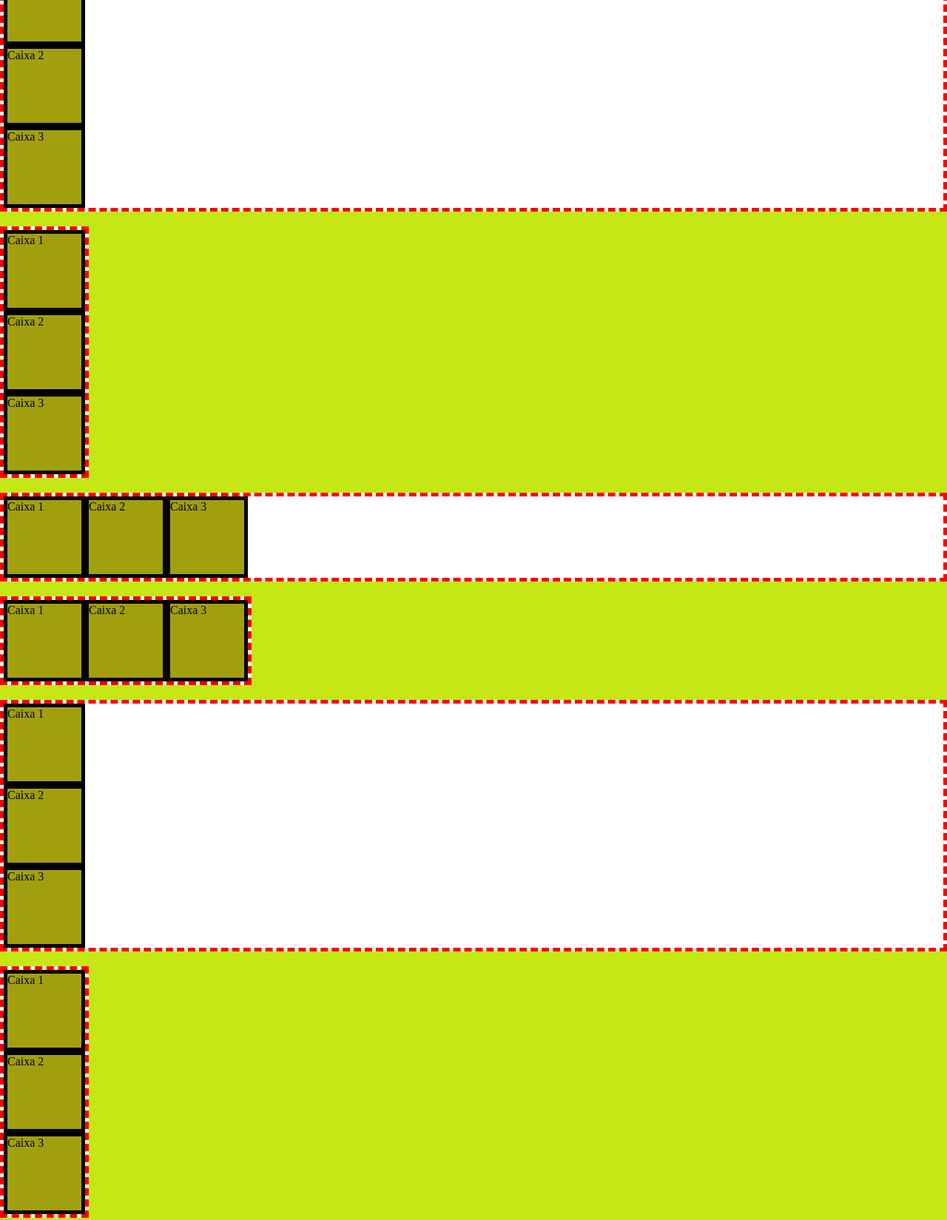
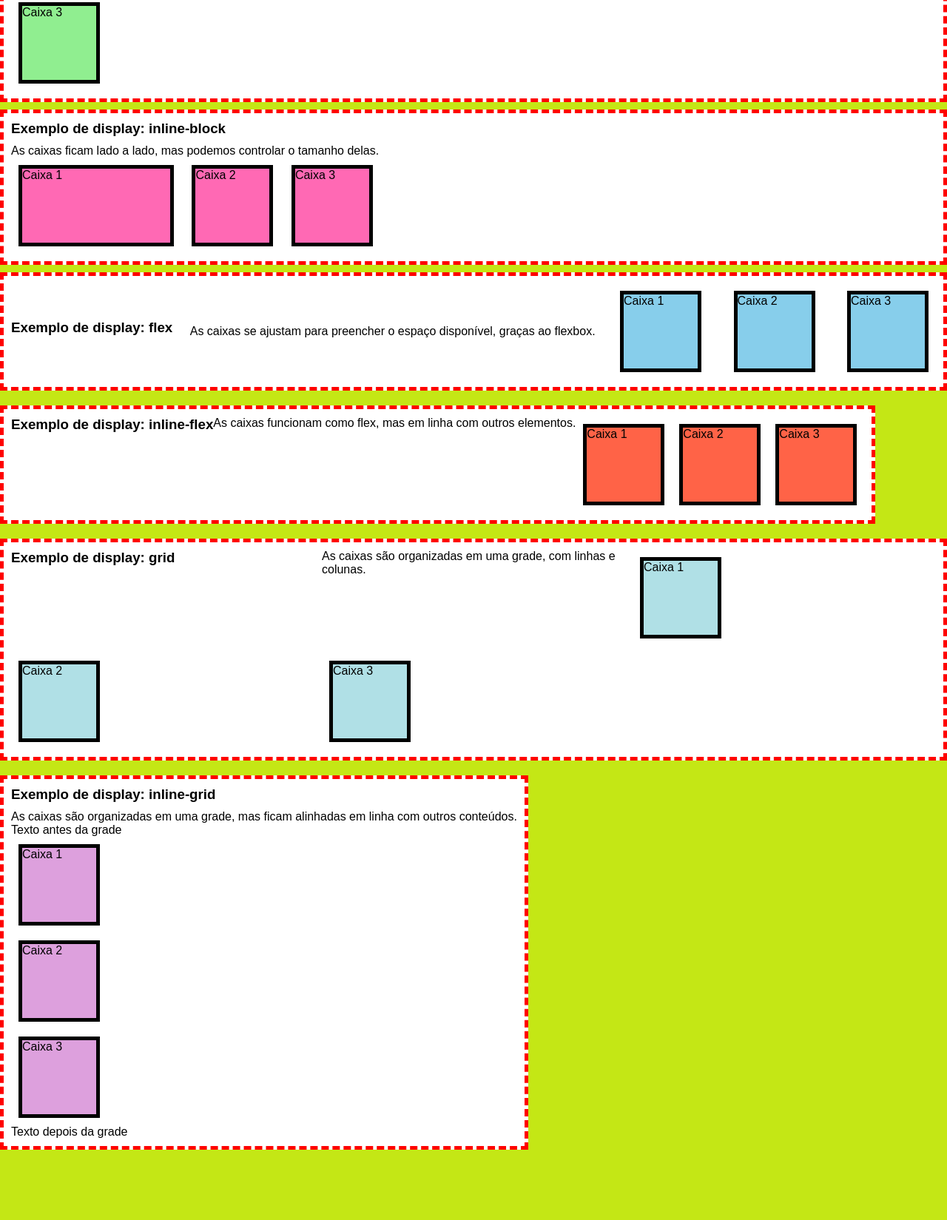
Before and after one commit to rochathili/exemplosDisplay, a plain HTML site: page index.html in a window 1280 px wide. Shown: the part 430-2079 px from the top of the page at 74% size. After the commit the page ends 1994 px from the top, so only its background shows below. Drawn offline with Linux system fonts and the light colour scheme.

Commit message:
Refinamentos visuais

```diff
--- a/index.html
+++ b/index.html
@@ -10,41 +10,64 @@
 
 <body>
   <section id="inline">
-    <div class="caixa">Caixa 1</div>
-    <div class="caixa">Caixa 2</div>
-    <div class="caixa">Caixa 3</div>
-  </section>
-  <section id="block">
-    <div class="caixa">Caixa 1</div>
-    <div class="caixa">Caixa 2</div>
-    <div class="caixa">Caixa 3</div>
-  </section>
-  <section id="inline-block">
-    <div class="caixa">Caixa 1</div>
-    <div class="caixa">Caixa 2</div>
-    <div class="caixa">Caixa 3</div>
-  </section>
-  <section id="flex">
-    <div class="caixa">Caixa 1</div>
-    <div class="caixa">Caixa 2</div>
-    <div class="caixa">Caixa 3</div>
-  </section>
-  <section id="inline-flex">
-    <div class="caixa">Caixa 1</div>
-    <div class="caixa">Caixa 2</div>
-    <div class="caixa">Caixa 3</div>
-  </section>
-  <section id="grid">
-    <div class="caixa">Caixa 1</div>
-    <div class="caixa">Caixa 2</div>
-    <div class="caixa">Caixa 3</div>
-  </section>
-  <section id="inline-grid">
+    <h3>Exemplo de display: inline</h3>
+    <p>As caixas estão lado a lado porque o display está definido como inline.</p>
     <div class="caixa">Caixa 1</div>
     <div class="caixa">Caixa 2</div>
     <div class="caixa">Caixa 3</div>
   </section>
 
+  <section id="block">
+    <h3>Exemplo de display: block</h3>
+    <p>As caixas estão uma embaixo da outra porque o display está definido como block.</p>
+    <div class="caixa">Caixa 1</div>
+    <div class="caixa">Caixa 2</div>
+    <div class="caixa">Caixa 3</div>
+  </section>
+
+  <section id="inline-block">
+    <h3>Exemplo de display: inline-block</h3>
+    <p>As caixas ficam lado a lado, mas podemos controlar o tamanho delas.</p>
+    <div class="caixa" style="width: 200px;">Caixa 1</div>
+    <div class="caixa">Caixa 2</div>
+    <div class="caixa">Caixa 3</div>
+  </section>
+
+
+  <section id="flex">
+    <h3>Exemplo de display: flex</h3>
+    <p>As caixas se ajustam para preencher o espaço disponível, graças ao flexbox.</p>
+    <div class="caixa">Caixa 1</div>
+    <div class="caixa">Caixa 2</div>
+    <div class="caixa">Caixa 3</div>
+  </section>
+
+  <section id="inline-flex">
+    <h3>Exemplo de display: inline-flex</h3>
+    <p>As caixas funcionam como flex, mas em linha com outros elementos.</p>
+    <div class="caixa">Caixa 1</div>
+    <div class="caixa">Caixa 2</div>
+    <div class="caixa">Caixa 3</div>
+  </section>
+
+  <section id="grid">
+    <h3>Exemplo de display: grid</h3>
+    <p>As caixas são organizadas em uma grade, com linhas e colunas.</p>
+    <div class="caixa">Caixa 1</div>
+    <div class="caixa">Caixa 2</div>
+    <div class="caixa">Caixa 3</div>
+  </section>
+
+  <section id="inline-grid">
+    <h3>Exemplo de display: inline-grid</h3>
+    <p>As caixas são organizadas em uma grade, mas ficam alinhadas em linha com outros conteúdos.</p>
+    <span>Texto antes da grade</span>
+    <div class="caixa">Caixa 1</div>
+    <div class="caixa">Caixa 2</div>
+    <div class="caixa">Caixa 3</div>
+    <span>Texto depois da grade</span>
+  </section>
+
 </body>
 
 </html>
--- a/style.css
+++ b/style.css
@@ -1,51 +1,86 @@
 @charset "UTF-8";
 
-*{
-  padding: 0px;
-  margin: 0px;
+/* Reset básico */
+* {
+  padding: 0;
+  margin: 0;
 }
 
-body{
+/* Estilo geral */
+body {
   background-color: #c4e715;
+  font-family: Arial, sans-serif;
 }
 
-section{
+section {
   border: 5px dashed #ff0000;
   background-color: #fff;
-  margin: 10px 0px;
+  margin: 10px 0;
+  padding: 10px;
 }
 
-.caixa{
+h3 {
+  margin-bottom: 10px;
+}
+
+.caixa {
   width: 100px;
   height: 100px;
   border: 5px solid #000;
   background-color: #a29f0f;
+  margin: 10px;
+  transition: all 0.3s ease;
 }
 
-#inline{
+#inline .caixa {
   display: inline;
+  width: auto;
+  height: auto;
+  background-color: #FFD700;
 }
 
-#block{
+#block .caixa {
   display: block;
+  background-color: #90EE90;
 }
 
-#inline-block{
+#inline-block .caixa {
   display: inline-block;
+  background-color: #FF69B4;
 }
 
-#flex{
+#flex {
   display: flex;
+  justify-content: space-between;
+  align-items: center;
 }
 
-#inline-flex{
+#flex .caixa {
+  background-color: #87CEEB;
+}
+
+#inline-flex {
   display: inline-flex;
 }
 
-#grid{
-  display: grid;
+#inline-flex .caixa {
+  background-color: #FF6347;
 }
 
-#inline-grid{
+#grid {
+  display: grid;
+  grid-template-columns: repeat(3, 1fr);
+  gap: 10px;
+}
+
+#grid .caixa {
+  background-color: #B0E0E6;
+}
+
+#inline-grid {
   display: inline-grid;
 }
+
+#inline-grid .caixa {
+  background-color: #DDA0DD;
+}
```
